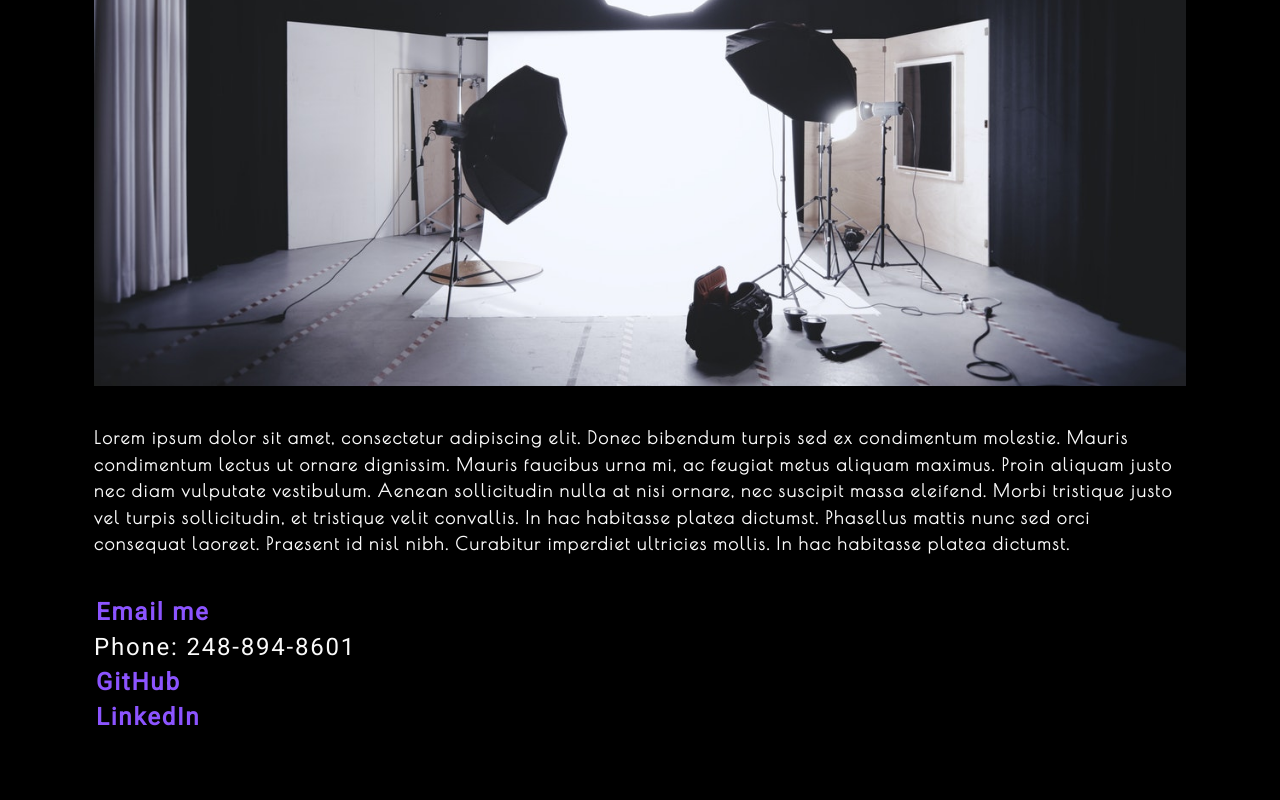
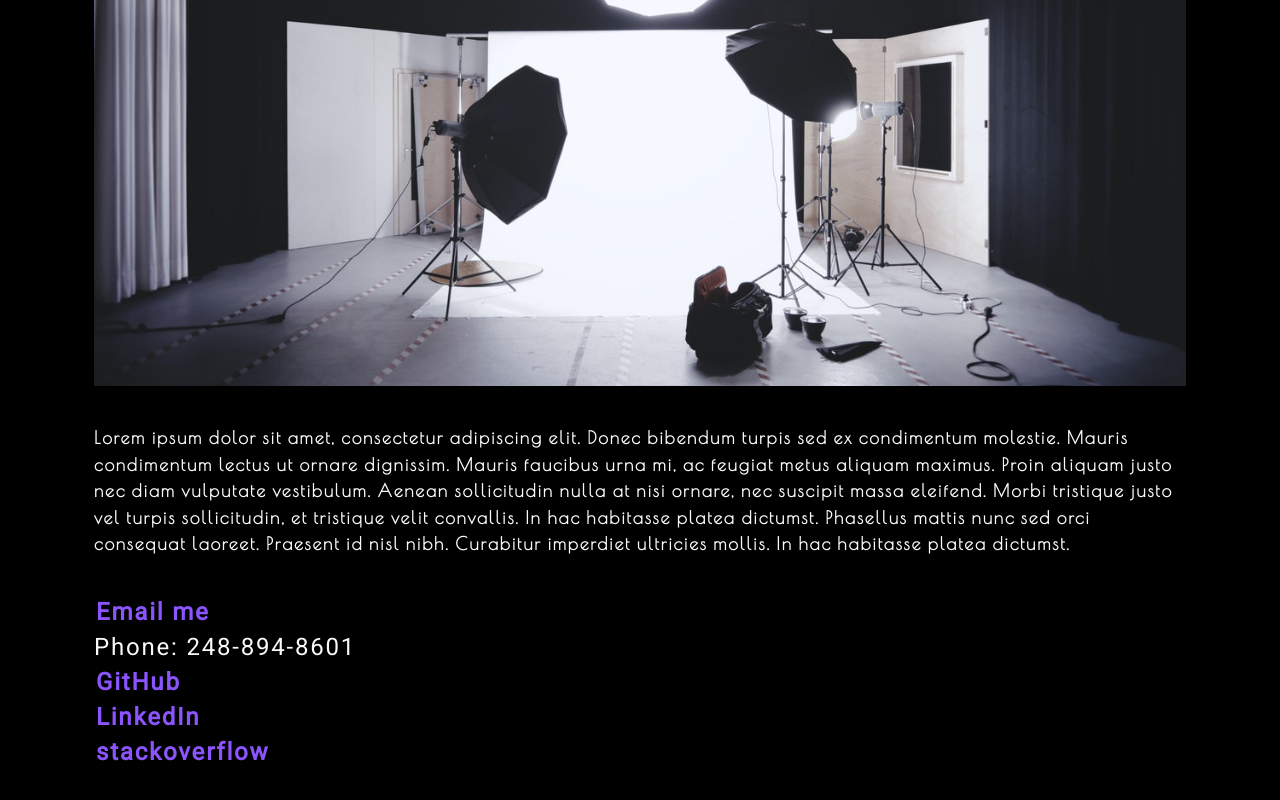
Before and after one commit to Cbracewell30/Chris-React-Portfolio, a React (Create React App) app: page / in a window 1280 px wide. Shown: the part 446-1246 px from the top of the page. Built offline with nearby package versions, Linux system fonts and the light colour scheme.

Commit message:
updating resume

```diff
--- a/package.json
+++ b/package.json
@@ -8,7 +8,8 @@
     "@testing-library/user-event": "^13.5.0",
     "react": "^18.0.0",
     "react-dom": "^18.0.0",
-    "react-scripts": "5.0.1",
+    "react-pdf": "^5.7.2",
+    "react-scripts": "^2.1.3",
     "web-vitals": "^2.1.4"
   },
   "scripts": {
--- a/src/components/Footer/index.js
+++ b/src/components/Footer/index.js
@@ -15,6 +15,11 @@ function Footer() {
           LinkedIn
         </a>
       </h4>
+      <h4>
+        <a href="https://stackoverflow.com/users/17363260/cbracewell30?tab=profile/">
+          stackoverflow
+        </a>
+      </h4>
     </footer>
   );
 }
--- a/src/components/Nav/index.js
+++ b/src/components/Nav/index.js
@@ -1,5 +1,4 @@
-import React, { useEffect } from "react";
-import { capitalizeFirstLetter } from "../../utils/helpers";
+import React from "react";
 
 function Nav(props) {
   const {
@@ -9,12 +8,7 @@ function Nav(props) {
     setResumeSelected,
     setPortfolioSelected,
     portfolioSelected,
-    setCurrentCategory,
   } = props;
-
-  // useEffect(() => {
-  //   document.title = ;
-  // }, [currentCategory]);
 
   return (
     <header className="flex-row px-1">
@@ -36,7 +30,6 @@ function Nav(props) {
                 setContactSelected(false);
                 setResumeSelected(false);
                 setPortfolioSelected(false);
-                setCurrentCategory("About Me");
               }}
             >
               About me
@@ -44,38 +37,32 @@ function Nav(props) {
           </li>
 
           <li
-            className={`mx-1 ${
-              portfolioSelected &&
+            className={`mx-1 ${portfolioSelected &&
               !contactSelected &&
               !resumeSelected &&
-              "navActive"
-            }`}
+              "navActive"}`}
           >
             <span
               onClick={() => {
                 setContactSelected(false);
                 setResumeSelected(false);
                 setPortfolioSelected(true);
-                setCurrentCategory("Portfolio");
               }}
             >
               Portfolio
             </span>
           </li>
           <li
-            className={`mx-2 ${
-              resumeSelected &&
+            className={`mx-2 ${resumeSelected &&
               !contactSelected &&
               !portfolioSelected &&
-              "navActive"
-            }`}
+              "navActive"}`}
           >
             <span
               onClick={() => {
                 setResumeSelected(true);
                 setContactSelected(false);
                 setPortfolioSelected(false);
-                setCurrentCategory("Resume");
               }}
             >
               Resume
@@ -83,19 +70,16 @@ function Nav(props) {
           </li>
 
           <li
-            className={`mx-2 ${
-              contactSelected &&
+            className={`mx-2 ${contactSelected &&
               !resumeSelected &&
               !portfolioSelected &&
-              "navActive"
-            }`}
+              "navActive"}`}
           >
             <span
               onClick={() => {
                 setContactSelected(true);
                 setResumeSelected(false);
                 setPortfolioSelected(false);
-                setCurrentCategory("Contact");
               }}
             >
               Contact
--- a/src/components/Resume/index.js
+++ b/src/components/Resume/index.js
@@ -1,6 +1,4 @@
-import React, { useState } from "react";
-
-import { validateEmail } from "../../utils/helpers";
+import React from "react";
 
 function Resume() {
   return (
@@ -8,8 +6,8 @@ function Resume() {
       <iframe
         title="resume"
         src="https://docs.google.com/document/d/1hTT-GSN-Xrf3x9-nDLHoc67ow0xQsnBR7_1wyV_xbzs/edit?usp=sharing"
-        height="1200px"
-        width="1200px"
+        height="800px"
+        width="1000px"
       ></iframe>
     </section>
   );
```
Also changed, not shown: 1 other file (tests, documents, lock files or other folders).
